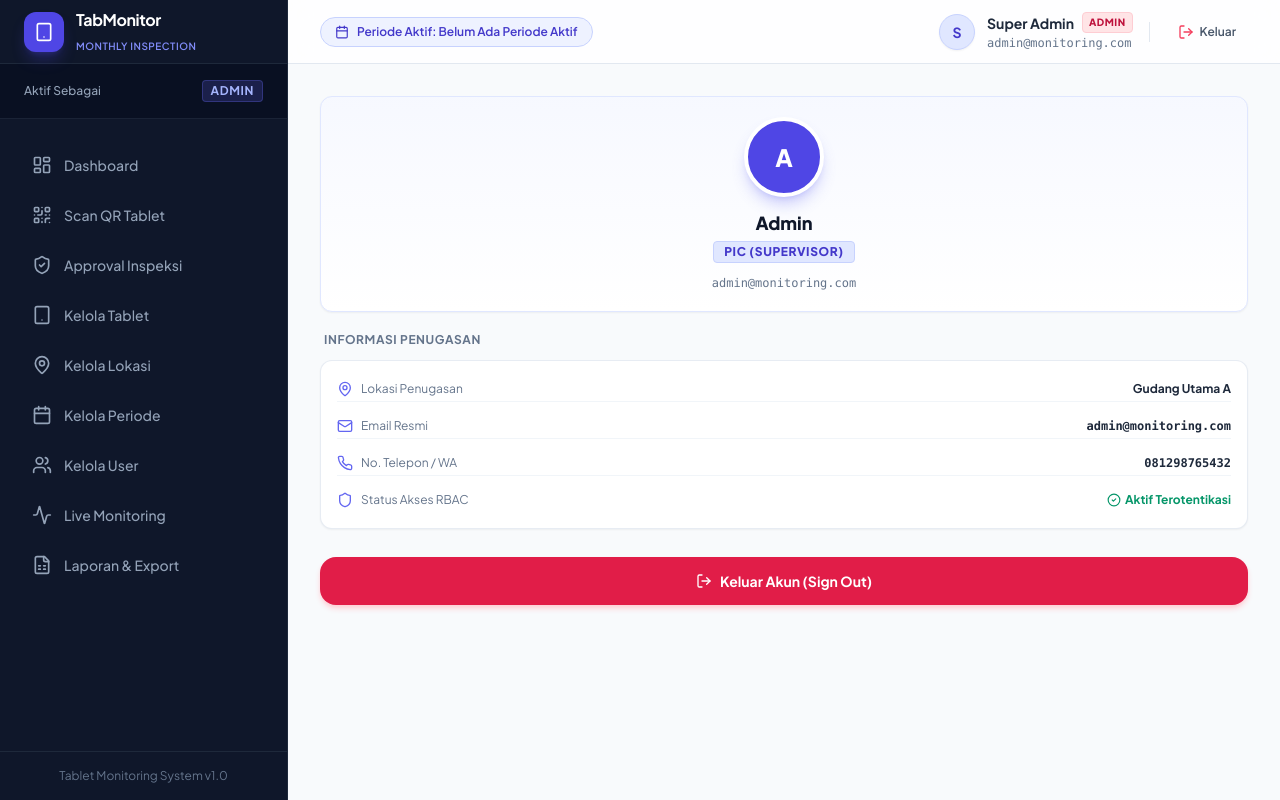
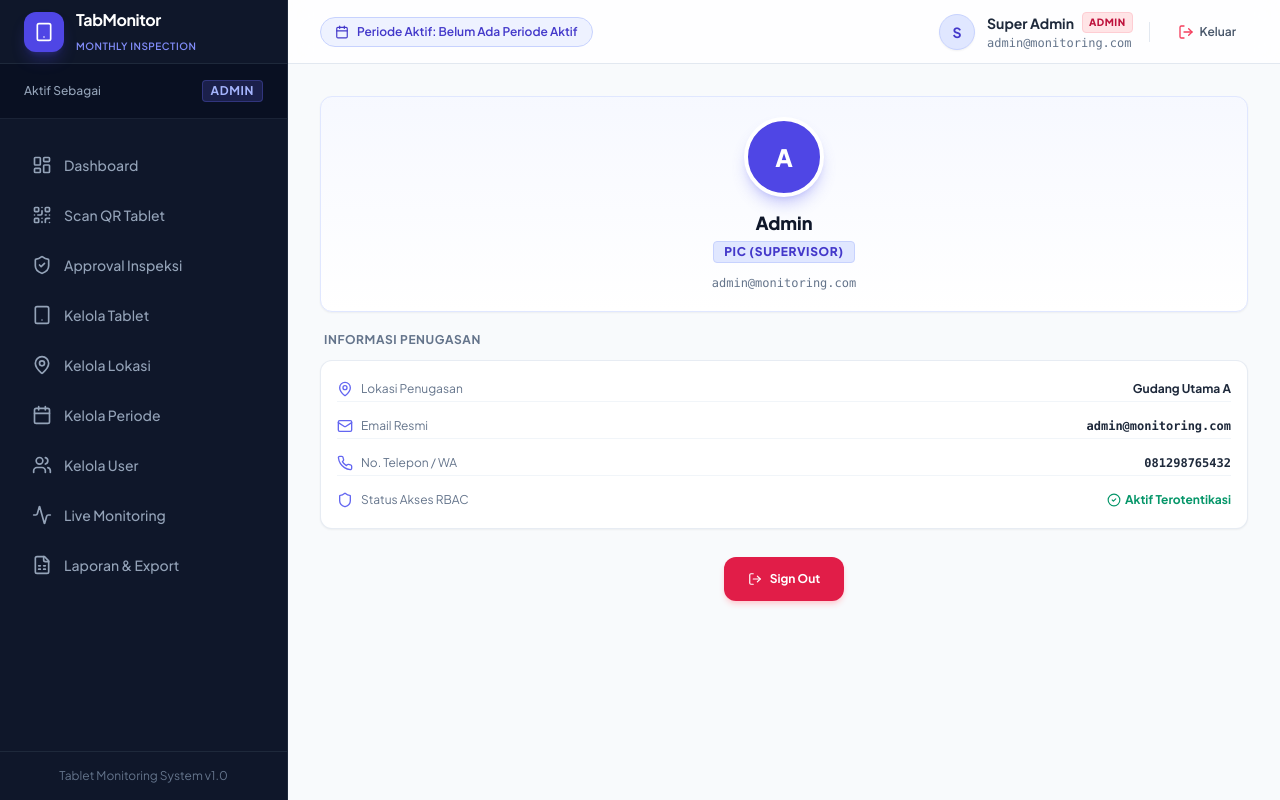
Before and after one commit to Bogaaing/monitoringtablet, a Next.js app: page /pic/profile in a window 1280 px wide. Built offline with nearby package versions, Linux system fonts and the light colour scheme; no server answers; the database is empty.

Commit message:
feat(pic): make profile Sign Out button compact and update text

```diff
--- a/app/(dashboard)/pic/profile/page.tsx
+++ b/app/(dashboard)/pic/profile/page.tsx
@@ -121,13 +121,13 @@ export default function PicProfilePage() {
       </div>
 
       {/* Logout Action Button */}
-      <div className="pt-2">
+      <div className="pt-2 flex justify-center">
         <Button
           onClick={handleSignOut}
-          className="w-full min-h-[48px] bg-rose-600 hover:bg-rose-700 active:bg-rose-800 text-white font-bold rounded-2xl shadow-md shadow-rose-200 dark:shadow-none flex items-center justify-center gap-2 text-sm transition-all"
+          className="px-6 min-h-[44px] bg-rose-600 hover:bg-rose-700 active:bg-rose-800 text-white font-bold rounded-xl shadow-md shadow-rose-200 dark:shadow-none flex items-center justify-center gap-2 text-xs transition-all"
         >
-          <LogOut className="w-4 h-4" />
-          <span>Keluar Akun (Sign Out)</span>
+          <LogOut className="w-3.5 h-3.5" />
+          <span>Sign Out</span>
         </Button>
       </div>
     </div>
```
